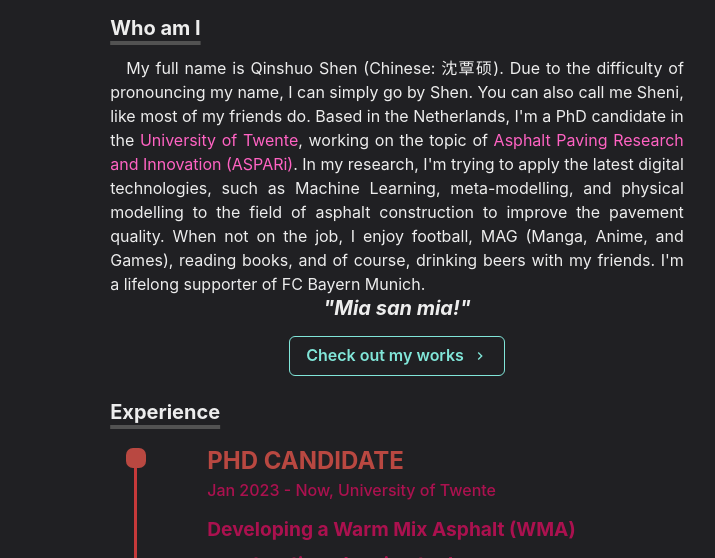
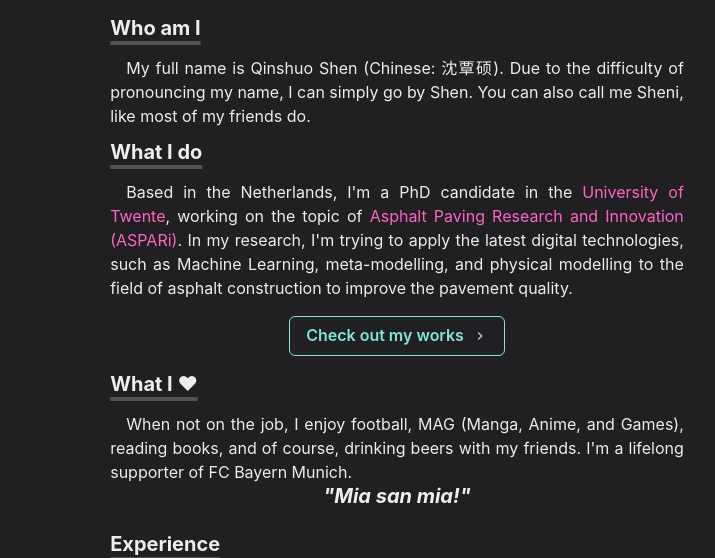
Before and after one commit to sawaldo/shen-homepage, a Next.js app: page / in a window 1280 px wide. Shown: the part 238-796 px from the top of the page, without its empty margins (243-958 px from the left). Built offline with nearby package versions, Linux system fonts and the light colour scheme.

Commit message:
Adjust the layout

```diff
--- a/pages/index.js
+++ b/pages/index.js
@@ -74,22 +74,22 @@ const Home = () => (
 
                      <Section delay={0.1}>
                             <Heading as='h3' variant='section-title'>
-                                 Who am I
+                                  Who am I
                             </Heading>
                             <Paragraph>
                                    My full name is Qinshuo Shen (Chinese: 沈覃硕).
                                    Due to the difficulty of pronouncing my name, I can simply go by Shen.
                                    You can also call me Sheni, like most of my friends do.
+                            </Paragraph>
+                            <Heading as='h3' variant='section-title'>
+                                   What I do
+                            </Heading>
+                            <Paragraph>
                                    Based in the Netherlands, I'm a PhD candidate in the <Link href="https://www.utwente.nl/en/">University of Twente</Link>,
                                    working on the topic of <Link href="https://en.aspari.nl/">Asphalt Paving Research and Innovation (ASPARi)</Link>.
                                    In my research, I'm trying to apply the latest digital technologies, such as Machine Learning, meta-modelling, and physical modelling
                                    to the field of asphalt construction to improve the pavement quality.
-                                   When not on the job, I enjoy football, MAG (Manga, Anime, and Games), reading books, and of course, drinking beers with my friends.
-                                   I'm a lifelong supporter of FC Bayern Munich.
                             </Paragraph>
-                            <Heading as='h4' size='md' textAlign="center" fontStyle='italic'>
-                                          "Mia san mia!"
-                                   </Heading>
                             <Box
                                    align='center'
                                    my={4}
@@ -101,6 +101,17 @@ const Home = () => (
                                    </NextLink>
 
                             </Box>
+                            <Heading as='h3' variant='section-title'>
+                                   What I ♥
+                            </Heading>
+                            <Paragraph>
+                                   When not on the job, I enjoy football, MAG (Manga, Anime, and Games), reading books, and of course, drinking beers with my friends.
+                                   I'm a lifelong supporter of FC Bayern Munich.
+                            </Paragraph>
+                            <Heading as='h4' size='md' textAlign="center" fontStyle='italic'>
+                                          "Mia san mia!"
+                                   </Heading>
+
                      </Section>
 
                      <Section className="experience" delay={0.1}>
```
